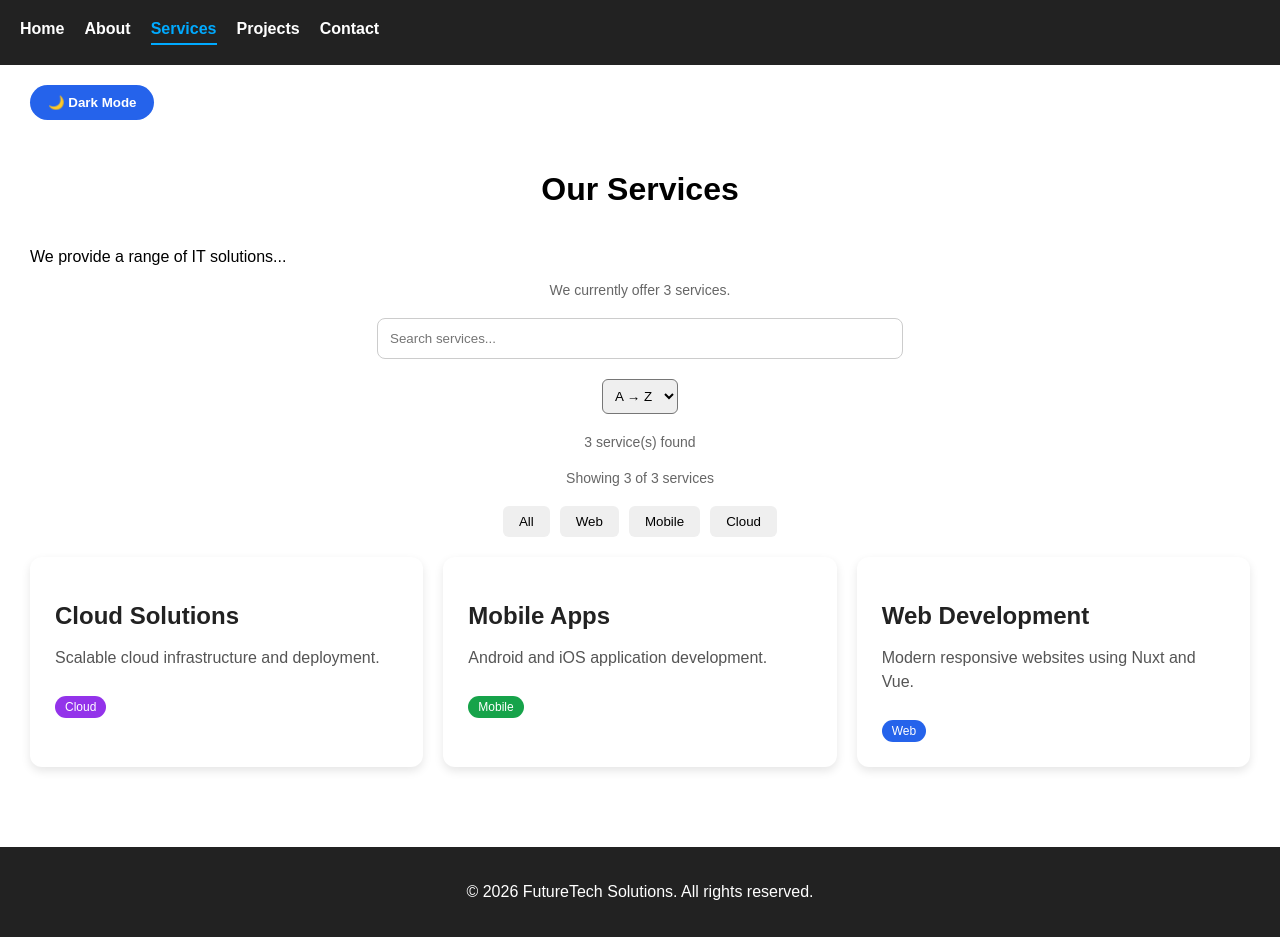
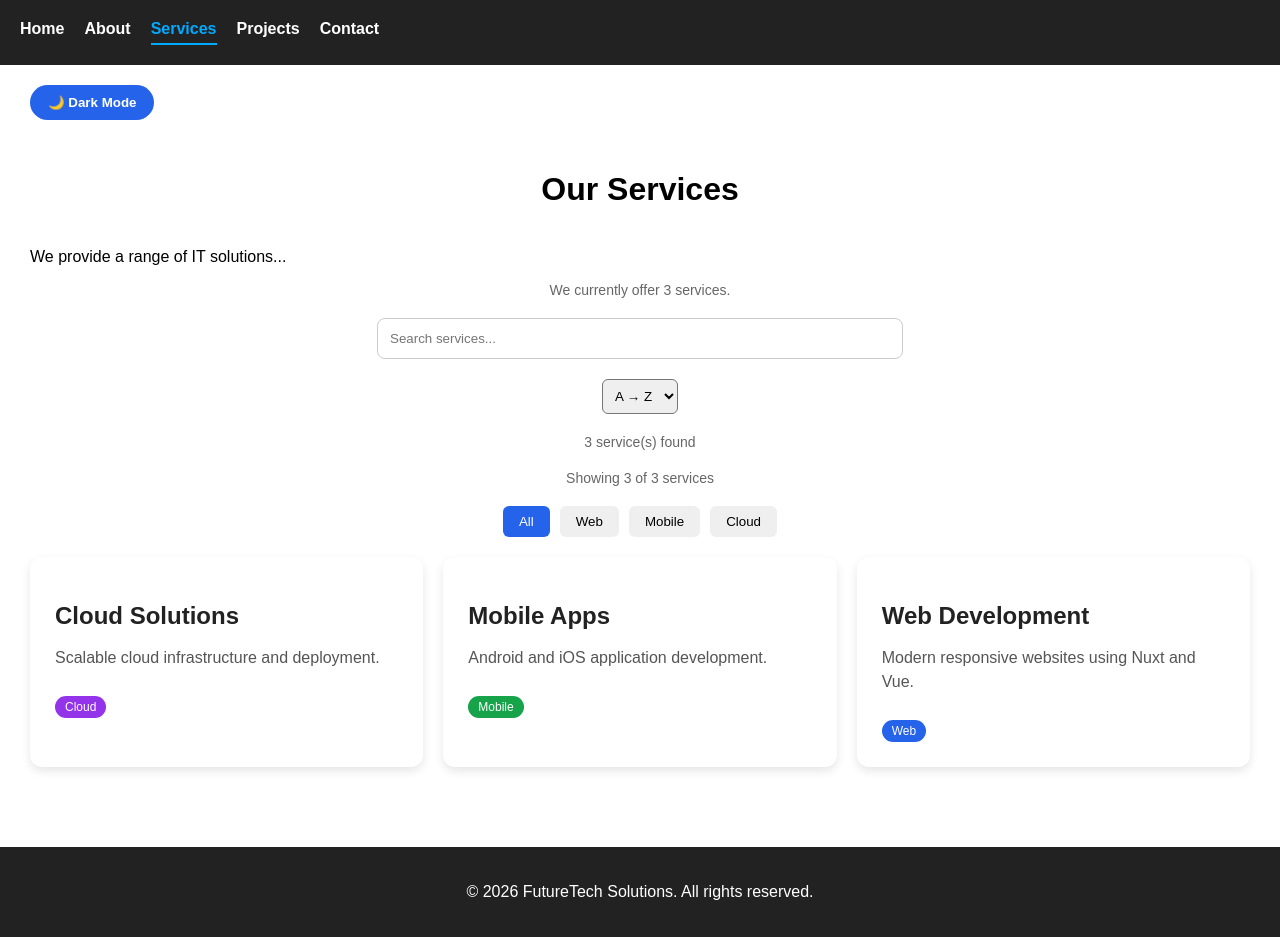
Before and after one commit to GaveshaD/it-company-website, a Nuxt app: page /services in a window 1280 px wide. Built offline with nearby package versions, Linux system fonts and the light colour scheme.

Commit message:
Highlight active service filter

```diff
--- a/app/pages/services.vue
+++ b/app/pages/services.vue
@@ -36,11 +36,35 @@
     </button>
 
     <div class="service-filters">
-      <button @click="selectedCategory = 'All'">All</button>
-      <button @click="selectedCategory = 'Web'">Web</button>
-      <button @click="selectedCategory = 'Mobile'">Mobile</button>
-      <button @click="selectedCategory = 'Cloud'">Cloud</button>
-    </div>
+    <button
+      :class="{ active: selectedCategory === 'All' }"
+      @click="selectedCategory = 'All'"
+    >
+      All
+    </button>
+
+    <button
+      :class="{ active: selectedCategory === 'Web' }"
+      @click="selectedCategory = 'Web'"
+    >
+      Web
+    </button>
+
+    <button
+      :class="{ active: selectedCategory === 'Mobile' }"
+      @click="selectedCategory = 'Mobile'"
+    >
+      Mobile
+    </button>
+
+     <button
+      :class="{ active: selectedCategory === 'Cloud' }"
+      @click="selectedCategory = 'Cloud'"
+    >
+      Cloud
+    </button>
+</div>
+
 
     <div class="services">
       <ServiceCard
@@ -192,4 +216,8 @@ const filteredServices = computed(() => {
     grid-template-columns: 1fr;
   }
 }
+.service-filters button.active {
+  background: #2563eb;
+  color: white;
+}
 </style>
```
